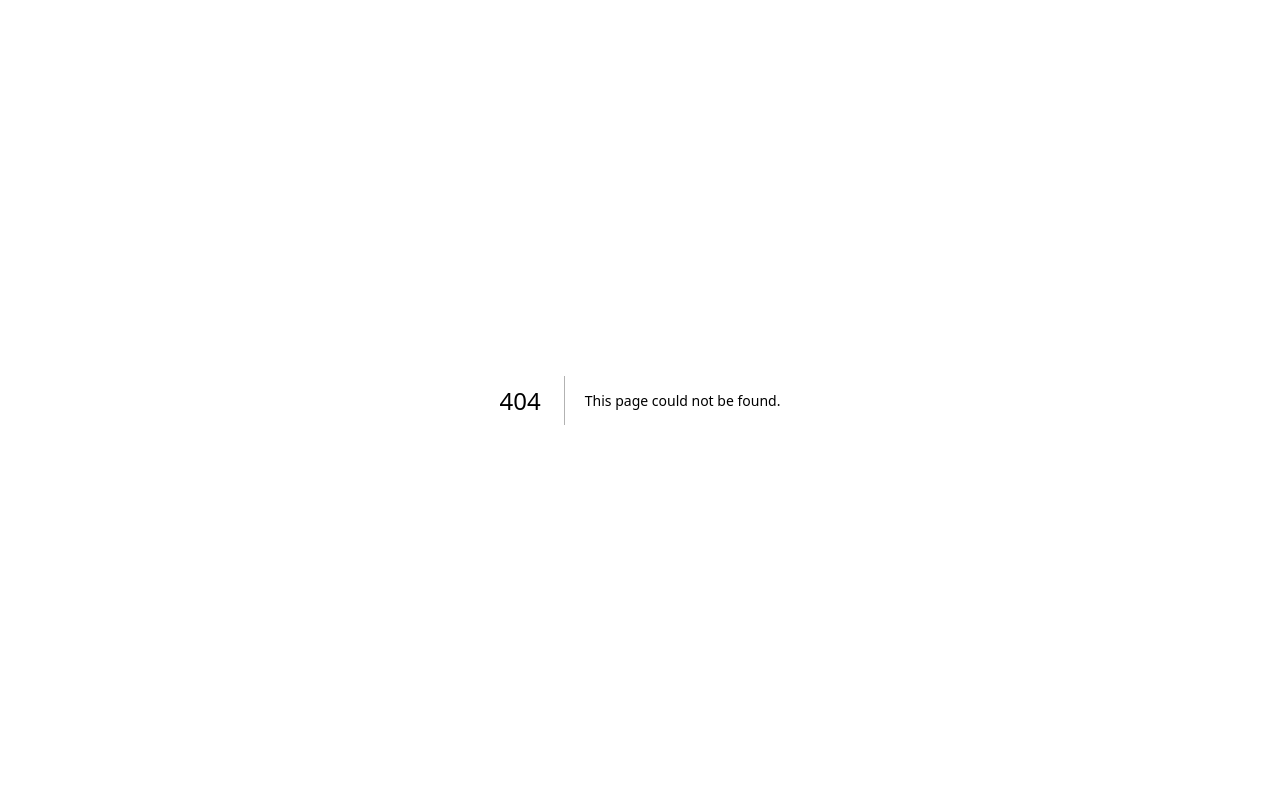
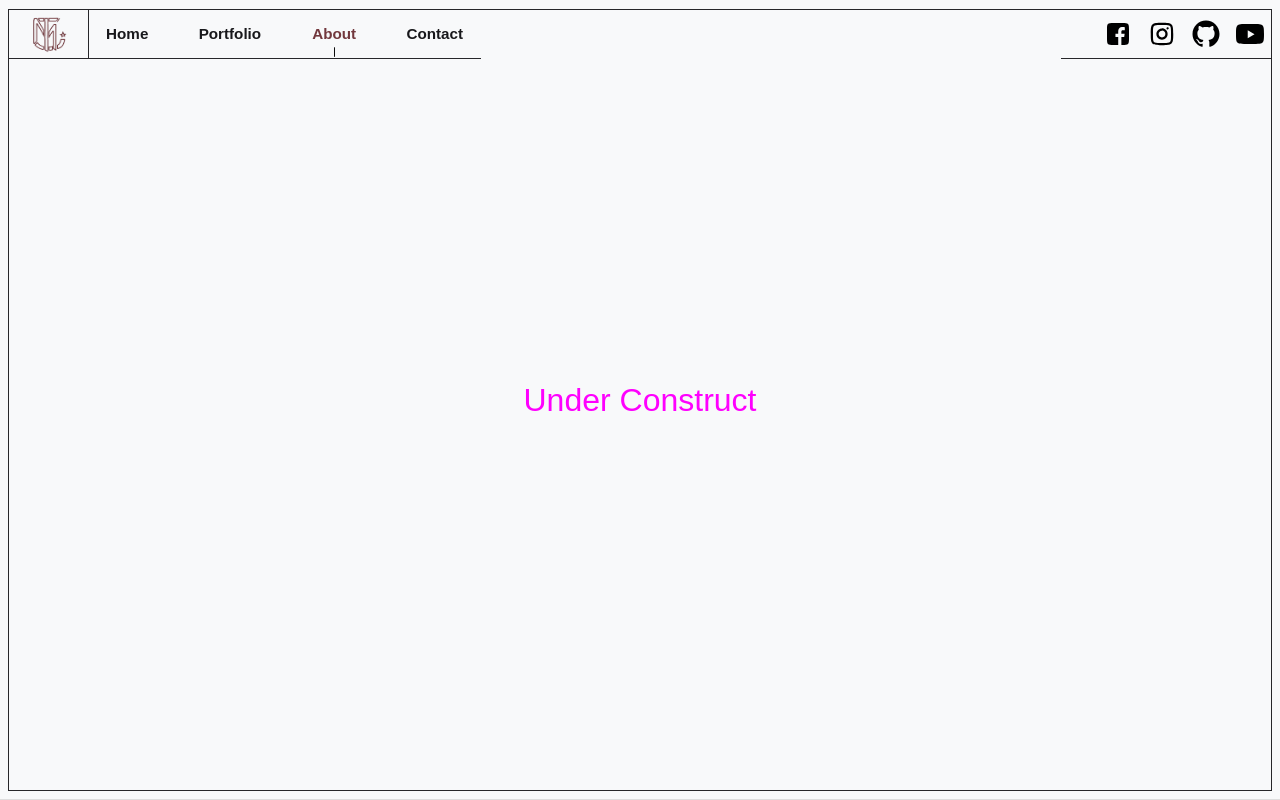
Before and after one commit to Quarter-Cen/My-Personal-Website, a Next.js app: page /about in a window 1280 px wide. Before the commit this address had no page. Built offline with nearby package versions, Linux system fonts and the light colour scheme; a web font is replaced by a local one.

Commit message:
Add skeleton about, contact page

```diff
--- /dev/null
+++ b/app/about/page.tsx
@@ -0,0 +1,21 @@
+'use client'
+import React, { useState, useRef, useEffect } from "react";
+import Navbar from "../components/Navbar"
+
+export default function portfolio(){
+    return(
+    <>
+        <div className="floating-box"></div>
+        <div className="fixed z-50">
+            <Navbar currentIndex={1} />
+        </div>
+        <div className="content">
+            <div className="section">
+                Under Construct
+            </div>
+        </div>
+    </>
+    )
+
+
+}
--- /dev/null
+++ b/app/contact/page.tsx
@@ -0,0 +1,21 @@
+'use client'
+import React, { useState, useRef, useEffect } from "react";
+import Navbar from "../components/Navbar"
+
+export default function portfolio(){
+    return(
+    <>
+        <div className="floating-box"></div>
+        <div className="fixed z-50">
+            <Navbar currentIndex={1} />
+        </div>
+        <div className="content">
+            <div className="section">
+                Under Construct
+            </div>
+        </div>
+    </>
+    )
+
+
+}
```
